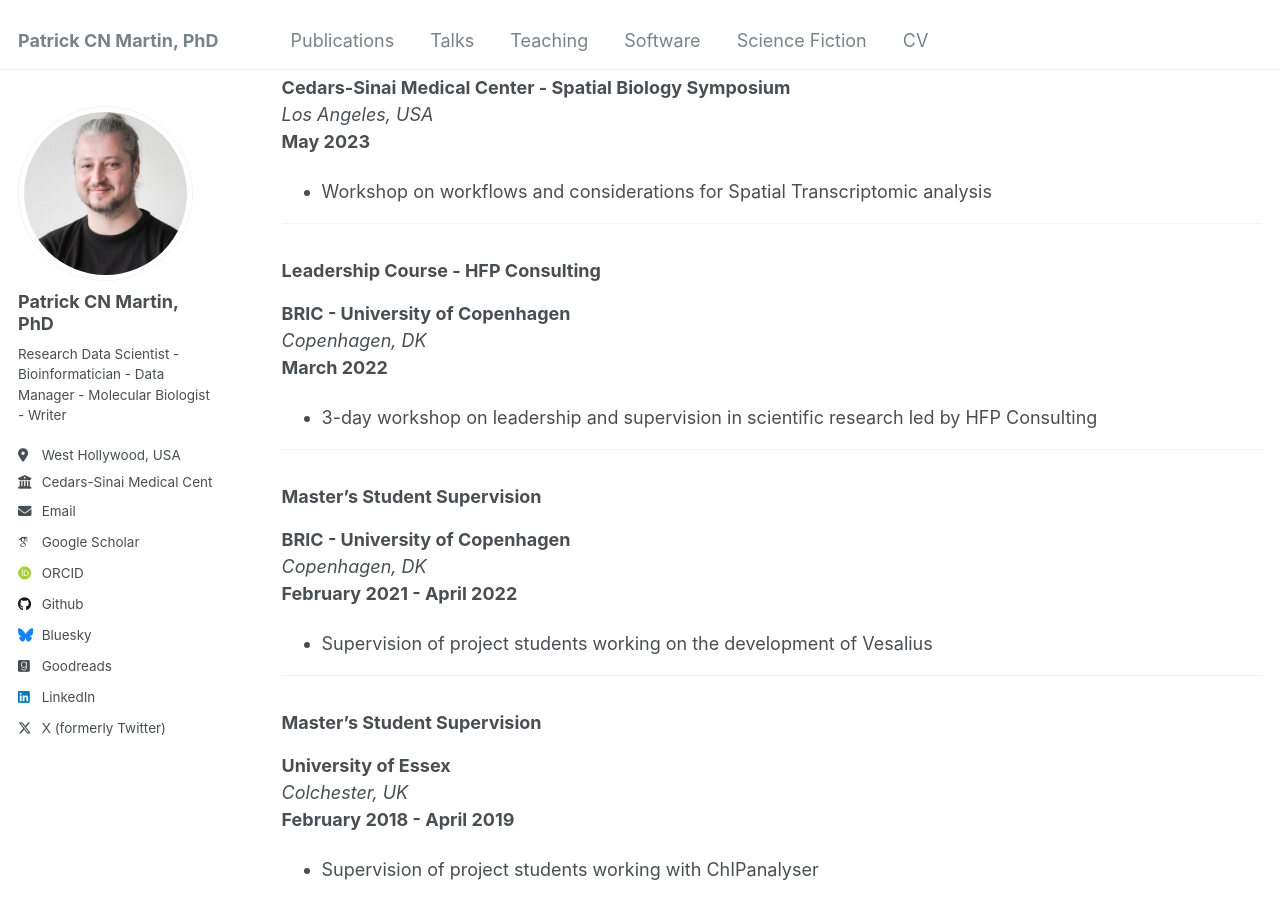
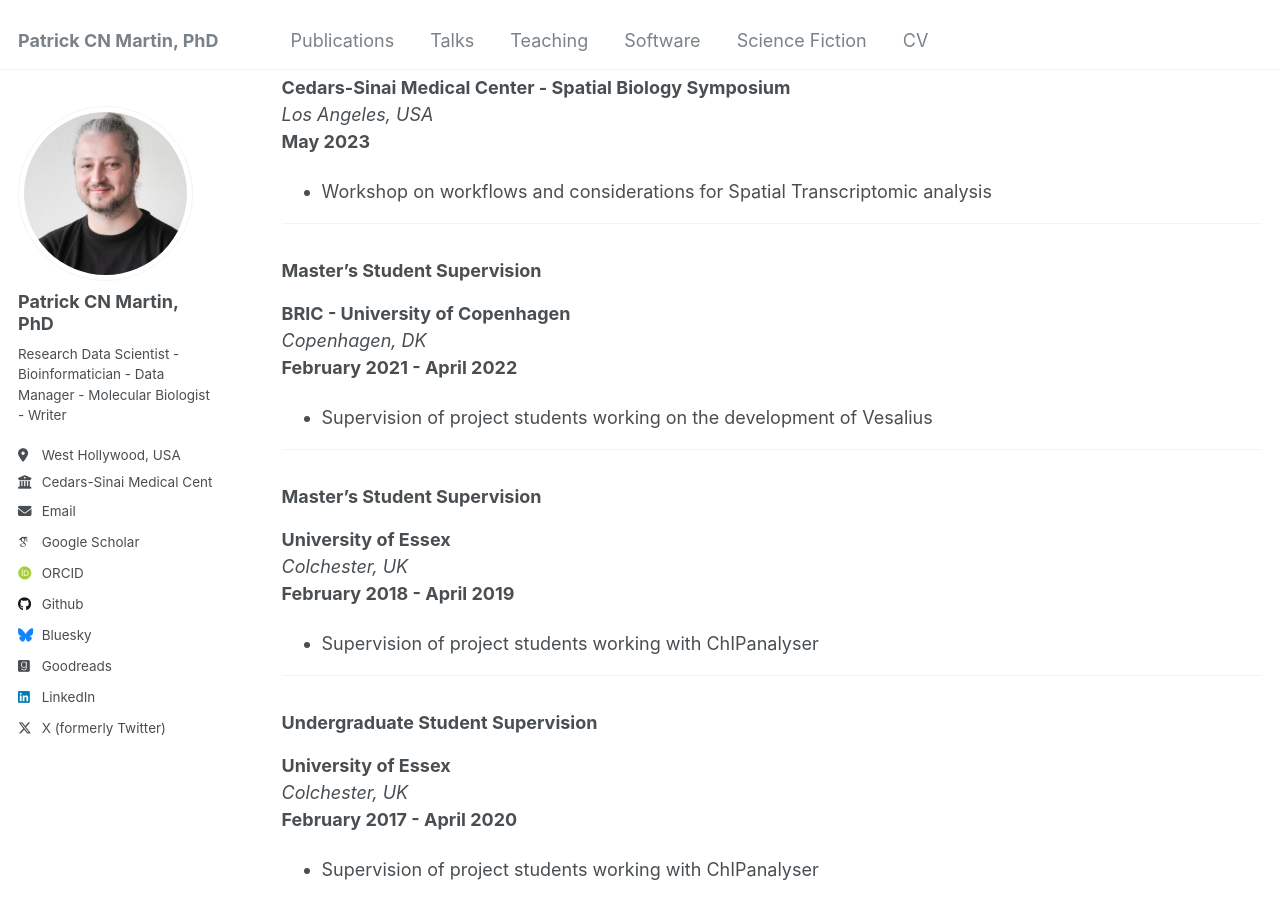
Before and after one commit to patrickCNMartin/patrickCNMartin.github.io, a Jekyll site: the page built from _pages/teaching.md, in a window 1280 px wide and 900 px high, scrolled down 434 px. Built offline with Jekyll 4.4.1, drawn with Linux system fonts in a browser that asks for light colours; some web fonts are replaced.

Commit message:
Fix(education):HFP should not be in teching

```diff
--- a/_pages/teaching.md
+++ b/_pages/teaching.md
@@ -29,13 +29,6 @@ author_profile: true
 **May 2023**
 - Workshop on workflows and considerations for Spatial Transcriptomic analysis
 
----
-
-### Leadership Course - HFP Consulting
-**BRIC - University of Copenhagen**
-*Copenhagen, DK*
-**March 2022**
-- 3-day workshop on leadership and supervision in scientific research led by HFP Consulting
 
 ---
 
```
Also changed, not shown: _pages/cv.md (+6 -8 lines).
